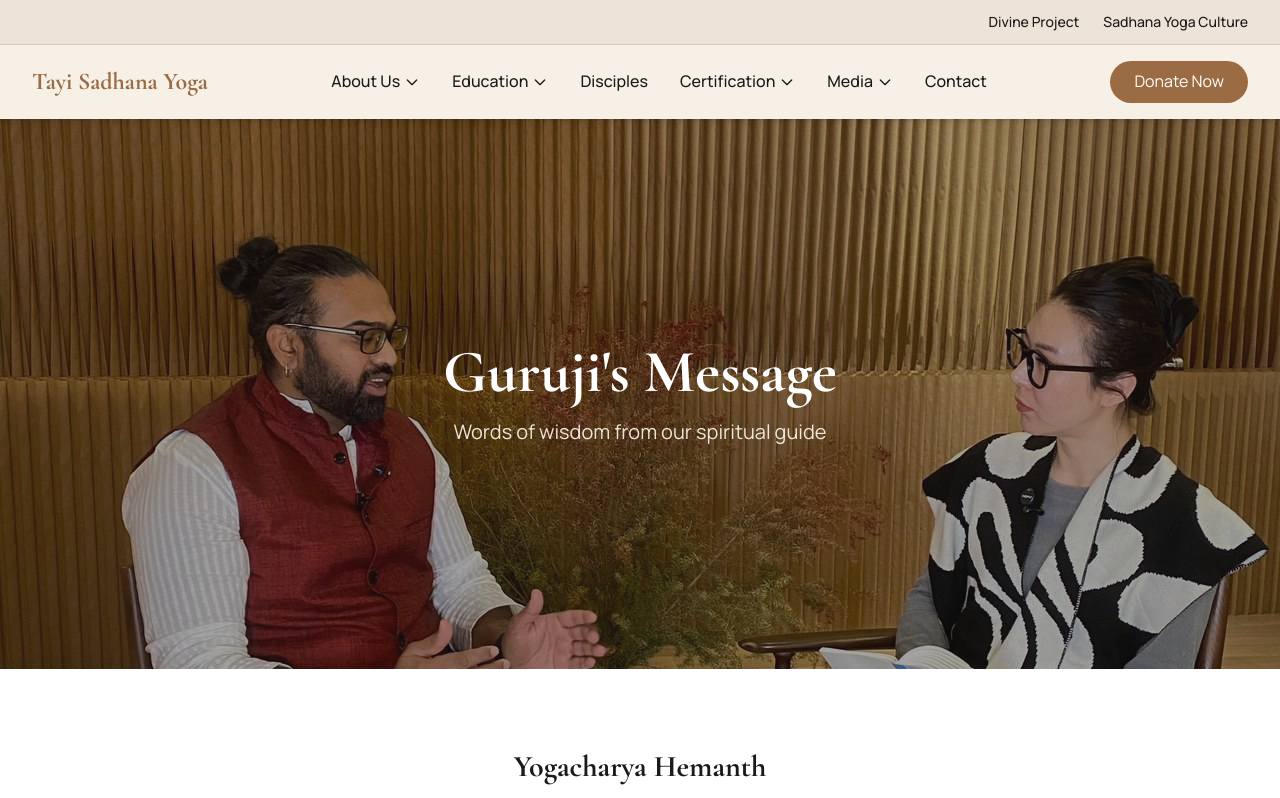
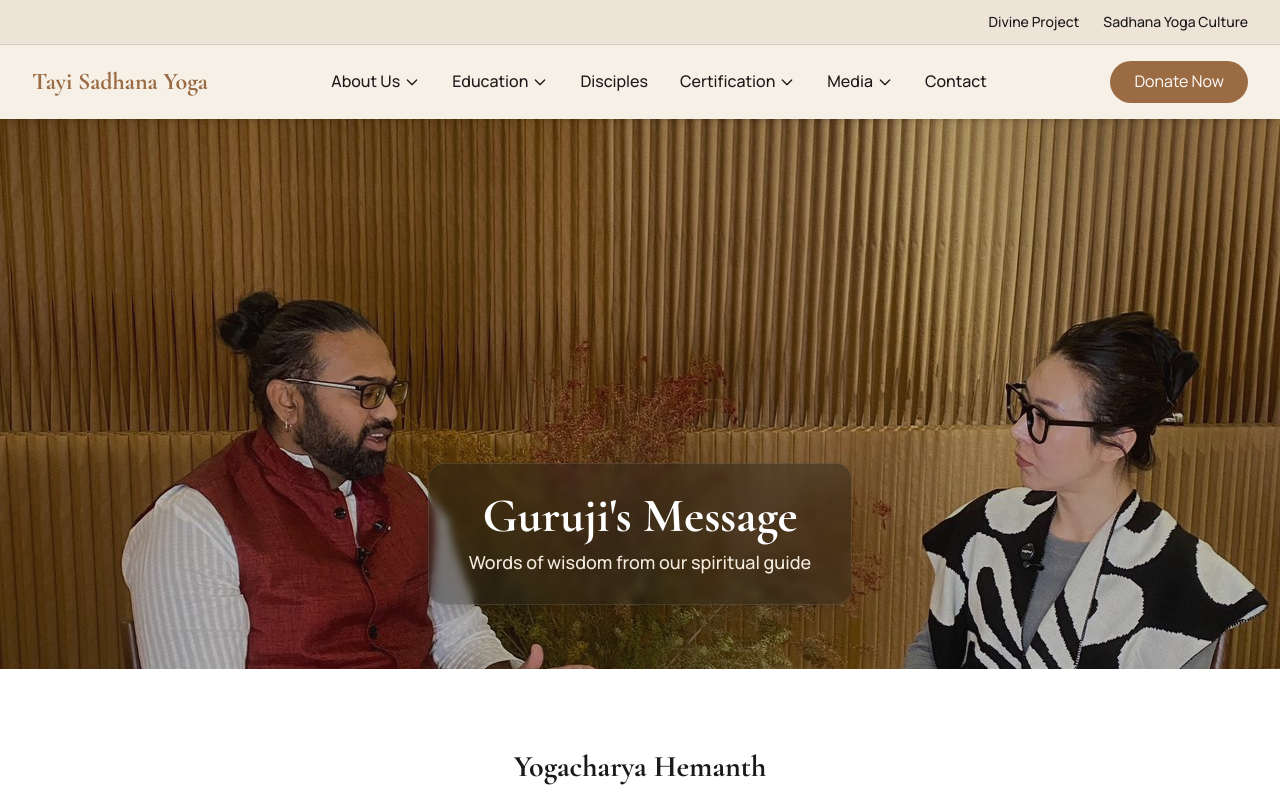
Before and after one commit to vedahametam/tayi-yoga, a React (Vite) app: page /about/guruji-message in a window 1280 px wide. Shown: the top 798 px of the page. Built offline with nearby package versions, Linux system fonts and the light colour scheme.

Commit message:
Move Hero image focus to object-top and apply glassmorphic bottom-aligned text container

```diff
--- a/src/react-app/components/PageHero.tsx
+++ b/src/react-app/components/PageHero.tsx
@@ -21,13 +21,19 @@ export default function PageHero({
     large: 'h-[450px] md:h-[550px]'
   };
 
+  const paddingClasses = {
+    small: 'justify-end pb-6 md:pb-8',
+    medium: 'justify-end pb-8 md:pb-12',
+    large: 'justify-end pb-12 md:pb-16'
+  };
+
   return (
     <div className={`relative ${heightClasses[height]} bg-gradient-to-r from-earth to-clay overflow-hidden`}>
       {/* Background image or placeholder */}
       {imageSrc ? (
         <div className="absolute inset-0">
           <img src={imageSrc} alt={imagePlaceholder} className={`w-full h-full object-cover ${imagePosition}`} />
-          <div className="absolute inset-0 bg-ink/40"></div>
+          <div className="absolute inset-0 bg-ink/30"></div>
         </div>
       ) : (
         <div className="absolute inset-0 bg-ink/20 flex items-center justify-center">
@@ -36,16 +42,18 @@ export default function PageHero({
       )}
 
       {/* Content */}
-      <div className="relative h-full max-w-7xl mx-auto px-4 sm:px-6 lg:px-8 flex flex-col justify-center items-center text-center">
-        <h1 className="text-4xl md:text-5xl lg:text-6xl font-serif font-bold text-white mb-4">
+      <div className={`relative h-full max-w-7xl mx-auto px-4 sm:px-6 lg:px-8 flex flex-col ${paddingClasses[height]} items-center text-center`}>
+        <div className="bg-ink/35 backdrop-blur-sm px-6 py-5 md:px-10 md:py-7 rounded-2xl max-w-3xl mx-auto border border-white/10 shadow-xl">
+          <h1 className="text-3xl md:text-4xl lg:text-5xl font-serif font-bold text-white mb-2 leading-tight">
             {title}
           </h1>
           {subtitle && (
-          <p className="text-lg md:text-xl text-mist/90 max-w-3xl">
+            <p className="text-sm md:text-base lg:text-lg text-mist/95 font-medium">
               {subtitle}
             </p>
           )}
         </div>
       </div>
+    </div>
   );
 }
--- a/src/react-app/pages/about/GurujiMessage.tsx
+++ b/src/react-app/pages/about/GurujiMessage.tsx
@@ -7,7 +7,7 @@ export default function GurujiMessage() {
         title="Guruji's Message"
         subtitle="Words of wisdom from our spiritual guide"
         imageSrc="/images/general/hv_7.jpeg"
-        imagePosition="object-[center_20%]"
+        imagePosition="object-top"
         height="large"
       />
 
--- a/src/react-app/pages/about/SadhanaYogi.tsx
+++ b/src/react-app/pages/about/SadhanaYogi.tsx
@@ -8,7 +8,7 @@ export default function SadhanaYogi() {
         title="Yogacharya Hemanth"
         subtitle="Founder of Tayi Sadhana Yoga"
         imageSrc="/images/general/yogacharya_hemanth.jpg"
-        imagePosition="object-[center_20%]"
+        imagePosition="object-top"
         height="large"
       />
 
```
Lines whose indentation alone changed are shown as unchanged.
